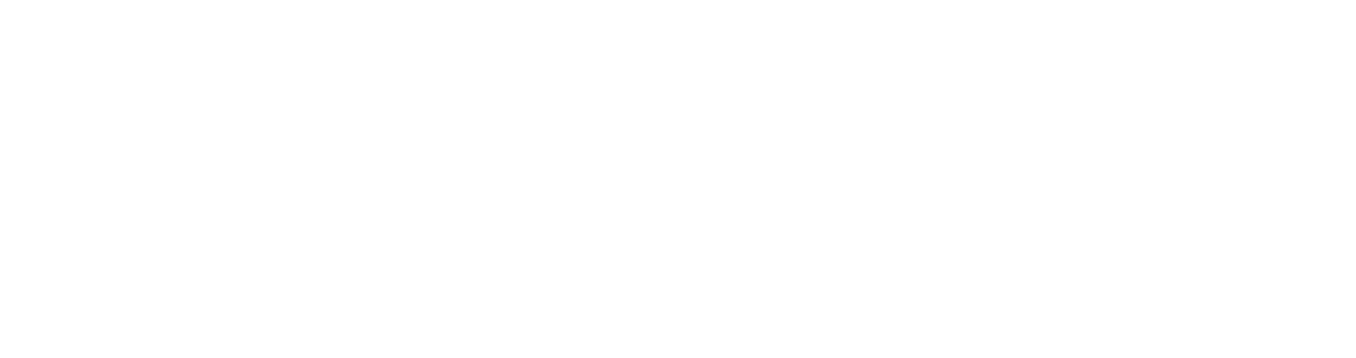
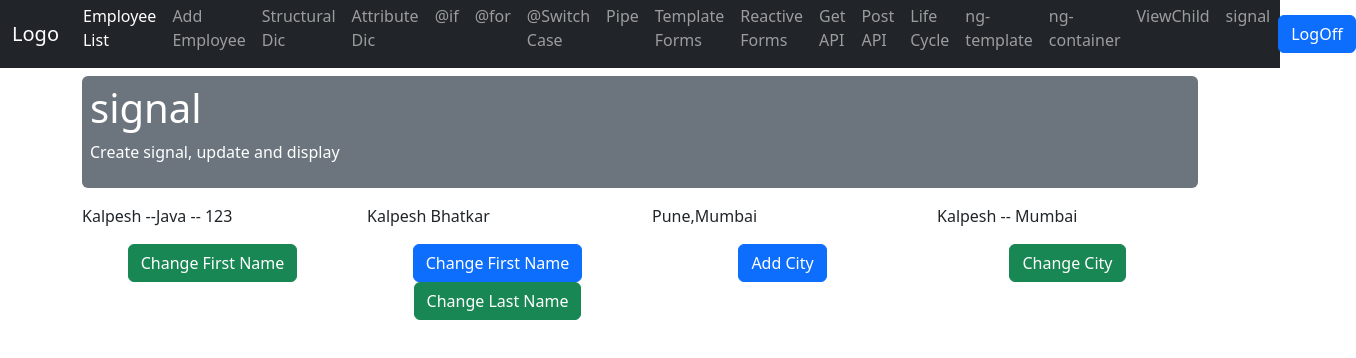
Before and after one commit to KalpeshBhatkar/Angular18_YT_Course_V2, an Angular app: page /signal in a window 1280 px wide. Before the commit this address led to /. Shown: the top 358 px of the page, 1356 px wide, since content can reach past the window. Built offline with nearby package versions, Linux system fonts and the light colour scheme.

Commit message:
Part 28 What is signal in Angular

```diff
--- a/src/app/app.routes.ts
+++ b/src/app/app.routes.ts
@@ -19,6 +19,7 @@
 import { LoginComponent } from './components/login/login.component';
 import { LayoutComponent } from './components/layout/layout.component';
 import { authGuard } from './service/auth.guard';
+import { SignalComponent } from './components/signal/signal.component';
 
 export const routes: Routes = [
     {
@@ -102,7 +103,12 @@
             {
                 path: 'viewchild',
                 component: ViewchildComponent
+            },
+            {
+                path: 'signal',
+                component: SignalComponent
             }
+
         ]
     }
 ];
--- a/src/app/components/layout/layout.component.html
+++ b/src/app/components/layout/layout.component.html
@@ -72,6 +72,9 @@
         <li class="nav-item" style="margin-top:-12px;">
           <a class="nav-link" routerLink="viewchild">ViewChild</a>
         </li>
+        <li class="nav-item" style="margin-top:-12px;">
+          <a class="nav-link" routerLink="signal">signal</a>
+        </li>
 
       </ul>
       <form class="d-flex">
--- /dev/null
+++ b/src/app/components/signal/signal.component.html
@@ -0,0 +1,34 @@
+<div class="mt-2 p-2 bg-secondary text-white rounded">
+    <h1>signal</h1>
+    <p>Create signal, update and display</p>
+</div>
+
+<div class="row pt-3">
+    <div class="col-3">
+        {{firstName()}} --{{courseName}} -- {{rollNo()}}
+    </div>
+    <div class="col-3">
+        {{fullName()}}
+    </div>
+    <div class="col-3">
+        {{cityList()}}
+    </div>
+    <div class="col-3">
+        {{studentObj().name}} -- {{studentObj().city}}
+    </div>
+</div>
+<div class="row pt-3">
+    <div class="col-3 text-center">
+        <button class="btn btn-success" (click)="changeFirstName()">Change First Name</button>
+    </div>
+    <div class="col-3 text-center">
+        <button class="btn btn-primary" (click)="changeFirstName()">Change First Name</button>
+        <button class="btn btn-success" (click)="changeLastName()">Change Last Name</button>
+    </div>
+    <div class="col-3 text-center">
+        <button class="btn btn-primary" (click)="addCity()">Add City</button>
+    </div>
+    <div class="col-3 text-center">
+        <button class="btn btn-success" (click)="changeStudentCity()">Change City</button>
+    </div>
+</div>
--- /dev/null
+++ b/src/app/components/signal/signal.component.ts
@@ -0,0 +1,57 @@
+import { ChangeDetectionStrategy, Component, computed, signal } from '@angular/core';
+
+@Component({
+  selector: 'app-signal',
+  imports: [],
+  templateUrl: './signal.component.html',
+  styleUrl: './signal.component.css',
+  changeDetection: ChangeDetectionStrategy.OnPush
+})
+export class SignalComponent {
+
+  firstName = signal("Kalpesh");
+  lastName = signal("Bhatkar");
+
+  fullName = computed(() => this.firstName() + " " + this.lastName());
+
+  rollNo = signal<number>(123);
+
+  isActive = signal<boolean>(true);
+
+  courseName: string = "Java";
+
+  cityList = signal(["Pune", "Mumbai"]);
+
+  studentObj = signal({
+    name: 'Kalpesh',
+    city: 'Mumbai'
+  });
+
+
+
+  constructor() {
+    const fName = this.firstName();
+
+    // setTimeout(() => {
+    //   this.firstName.set("Dot Net");
+    //   this.courseName = "HTML";
+    // }, 5000);
+
+  }
+
+  changeFirstName() {
+    this.firstName.set("Sachin");
+  }
+
+  changeLastName() {
+    this.lastName.set("Tendulkar");
+  }
+
+  addCity(){
+    this.cityList.set([...this.cityList(),"Nashik"]);
+  }
+
+  changeStudentCity(){
+    this.studentObj.set({...this.studentObj(),city:'Pune'});
+  }
+}
```
Also changed, not shown: src/app/components/signal/signal.component.css (added), 1 other file (tests, documents, lock files or other folders).
